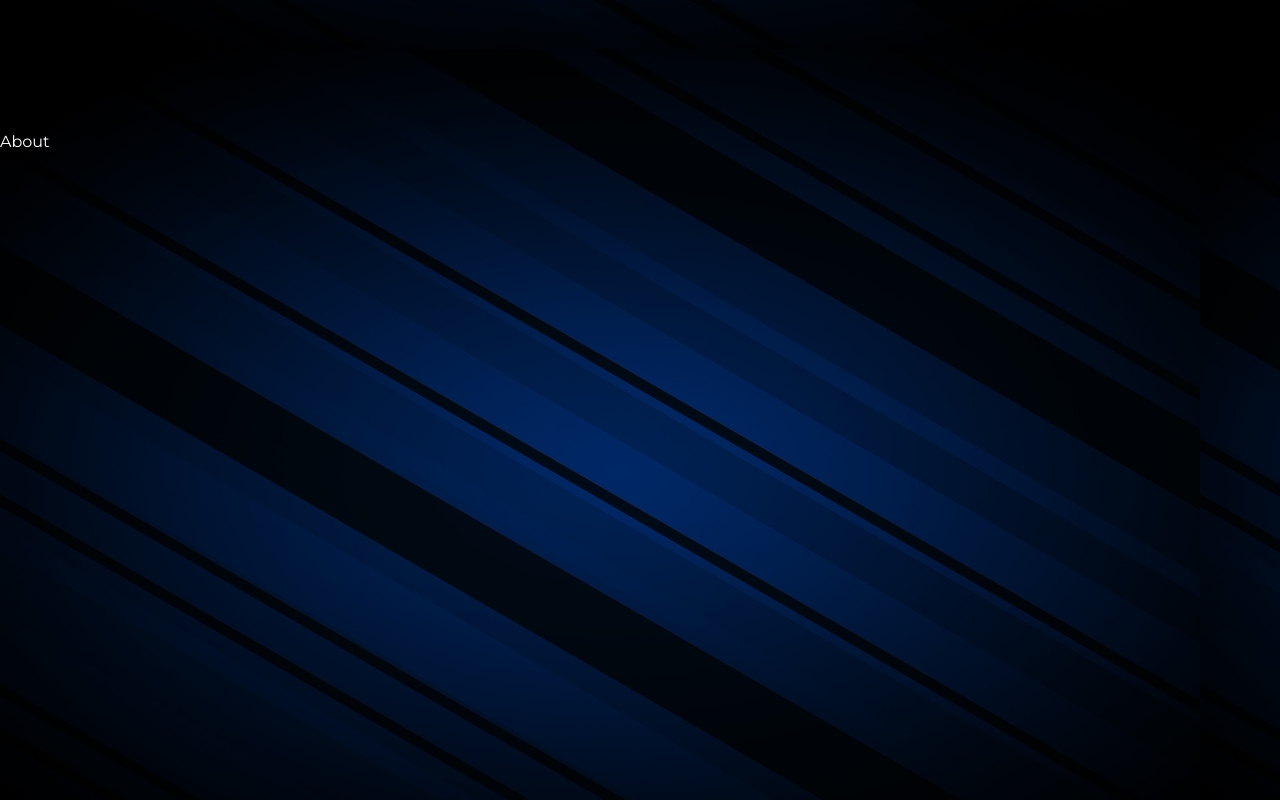
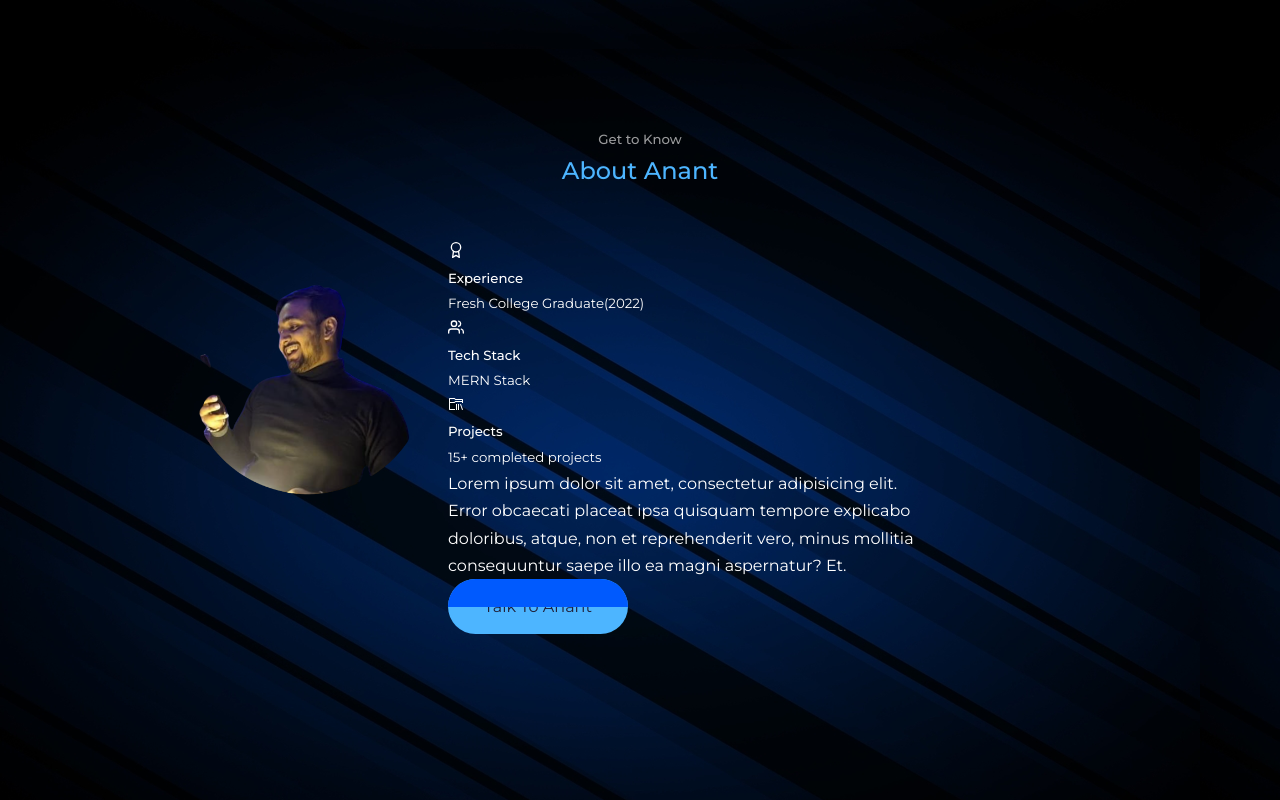
Before and after one commit to anantraghuvanshi/theanantraghuvanshi, a React (Create React App) app in the folder anant-portfolio/: page / in a window 1280 px wide. Shown: the part 800-1600 px from the top of the page. Built offline with nearby package versions, Linux system fonts and the light colour scheme.

Commit message:
about.jsx update

```diff
--- a/anant-portfolio/src/components/about/About.css
+++ b/anant-portfolio/src/components/about/About.css
@@ -0,0 +1,4 @@
+.about__container{
+    display: grid;
+    grid-template-columns: 30% 50%;
+}
--- a/anant-portfolio/src/components/about/About.jsx
+++ b/anant-portfolio/src/components/about/About.jsx
@@ -1,10 +1,51 @@
-import React from 'react'
-import './About.css';
+import React from "react";
+import "./About.css";
+import ME from "../../assets/me.png";
+import { FiAward } from "react-icons/fi";
+import { FiUsers } from "react-icons/fi";
+import { VscFolderLibrary } from "react-icons/vsc";
 
 const About = () => {
   return (
-    <section id='about'>About</section>
-  )
-}
+    <section id="about">
+      <h5>Get to Know</h5>
+      <h2>About Anant</h2>
 
-export default About
+      <div className="container about__container">
+      <div className="about__me">
+        <div className="about__me-image">
+          <img src={ME} alt="Anant About" />
+        </div>
+      </div>
+
+      <div className="about__content">
+        <div className="about__cards">
+          <article className="about__card">
+            <FiAward className="about__icon" />
+            <h5>Experience</h5>
+            <small>Fresh College Graduate(2022)</small>
+          </article>
+          <article className="about__card">
+            <FiUsers className="about__icon" />
+            <h5>Tech Stack </h5>
+            <small>MERN Stack</small>
+          </article>
+          <article className="about__card">
+            <VscFolderLibrary className="about__icon" />
+            <h5>Projects</h5>
+            <small>15+ completed projects</small>
+          </article>
+        </div>
+        <p>
+          Lorem ipsum dolor sit amet, consectetur adipisicing elit. Error obcaecati placeat ipsa quisquam tempore explicabo doloribus,
+          atque, non et reprehenderit vero,
+          minus mollitia consequuntur saepe illo ea magni aspernatur? Et.
+        </p>
+        <a href="#contact" className="btn btn-primary">Talk To Anant</a>
+      </div>
+      </div>
+    </section>
+  );
+};
+
+export default About;
```
